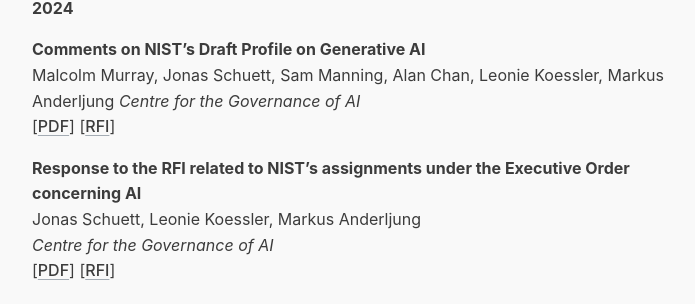
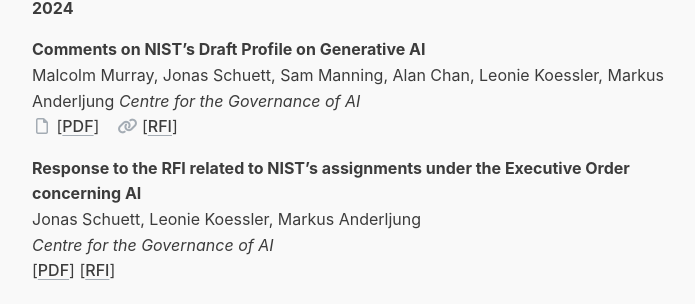
Before and after one commit to jonasschuett/jonasschuett.github.io, a Jekyll site: the page built from _posts/2020-04-04-introduction.md, in a window 1280 px wide and 900 px high, scrolled down 5014 px. Shown: the part 144-448 px from the top of the window, without its empty margins (268-963 px from the left). Built offline with Jekyll 4.4.1, drawn with Linux system fonts in a browser that asks for light colours; nearby versions of some CDN libraries.

Commit message:
Update 2020-04-04-introduction.md

```diff
--- a/_posts/2020-04-04-introduction.md
+++ b/_posts/2020-04-04-introduction.md
@@ -166,7 +166,7 @@ Peter Cihon, Jonas Schuett, Seth D. Baum <br>
 **Comments on NIST’s Draft Profile on Generative AI** <br>
 Malcolm Murray, Jonas Schuett, Sam Manning, Alan Chan, Leonie Koessler, Markus Anderljung
 *Centre for the Governance of AI* <br>
-[[PDF](https://cdn.governance.ai/Comments_on_NISTs_Draft_Profile_on_Generative_AI.pdf)] [[RFI](https://airc.nist.gov/docs/NIST.AI.600-1.GenAI-Profile.ipd.pdf)]
+<i class="fa-regular fa-file fa-fw" style="color: #a4acb4"></i> [[PDF](https://cdn.governance.ai/Comments_on_NISTs_Draft_Profile_on_Generative_AI.pdf)] &nbsp;&nbsp; <i class="fa-solid fa-link fa-fw" style="color: #a4acb4"></i> [[RFI](https://airc.nist.gov/docs/NIST.AI.600-1.GenAI-Profile.ipd.pdf)]
 
 **Response to the RFI related to NIST's assignments under the Executive Order concerning AI** <br>
 Jonas Schuett, Leonie Koessler, Markus Anderljung <br>
```
